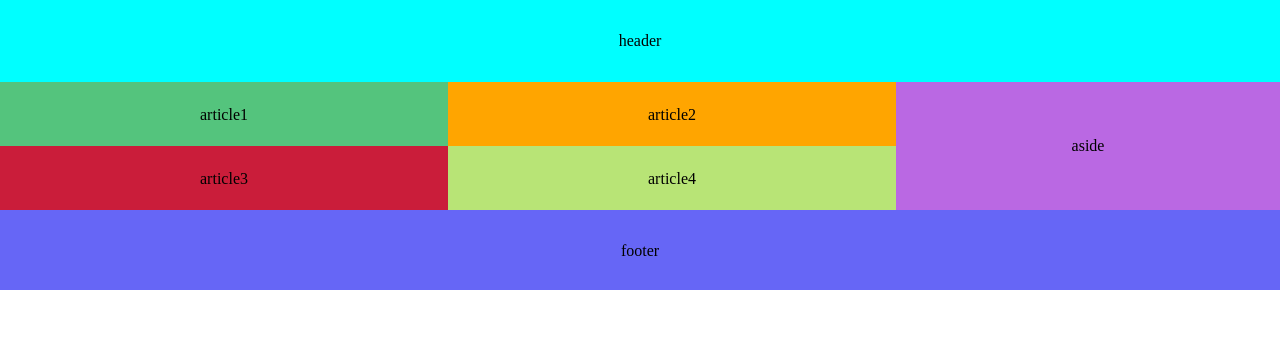
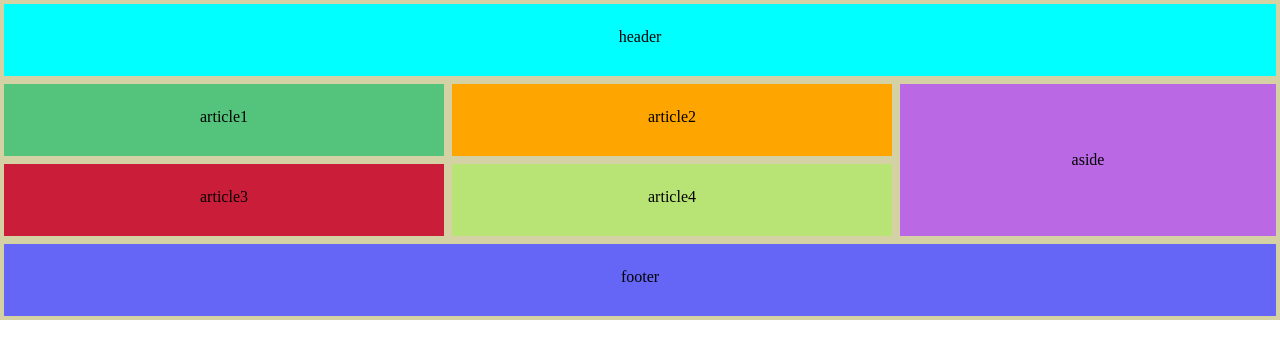
Before and after one commit to pozniej-znajde-wolne-haslo/media_queries_lev_1_2, a plain HTML site: page index.html in a window 1280 px wide. Drawn offline with Linux system fonts and the light colour scheme.

Commit message:
border addition

```diff
--- a/assets/css/style.css
+++ b/assets/css/style.css
@@ -16,8 +16,9 @@ header{
     background-color: aqua;
     text-align: center;
     width: 100vw;
-    height: rem;
-    padding: 2rem 0;
+    height: 5rem;
+    padding-top: 1.5rem;
+    border: .3rem solid rgb(212, 210, 165);
 }
 
 .articles_and_aside {
@@ -40,28 +41,34 @@ header{
 
 article:nth-of-type(1){
     background-color: rgb(84, 196, 125);
-    height: 4rem;
+    height: 5rem;
+    border: .3rem solid rgb(212, 210, 165);
 }
 
 article:nth-of-type(2){
     background-color: orange;
-    height: 4rem;
+    height: 5rem;
+    border: .3rem solid rgb(212, 210, 165);
 }
 article:nth-of-type(3){
     background-color: rgb(202, 29, 58);
-    height: 4rem;
+    height: 5rem;
+    border: .3rem solid rgb(212, 210, 165);
 }
 article:nth-of-type(4){
     background-color: rgb(184, 228, 118);
-    height: 4rem;
+    height: 5rem;
+    border: .3rem solid rgb(212, 210, 165);
 }
 
 .aside {
     background-color: rgb(186, 104, 227);
     width: 30vw;
+    height: 10rem;
     display: flex;
     justify-content: center;
     align-items: center;
+    border: .3rem solid rgb(212, 210, 165);
 }
 
 footer{
@@ -69,12 +76,14 @@ footer{
     text-align: center;
     width: 100vw;
     height: 5rem;
-    padding: 2rem 0;
+    padding-top: 1.5rem;
+    border: .3rem solid rgb(212, 210, 165);
 }
+
 
 /* --- tablets --- */
 
-@media (min-width: 577px) and (max-width: 768px) {
+@media (max-width: 768px) {
 
     .articles_and_aside {
         display: flex;
```
